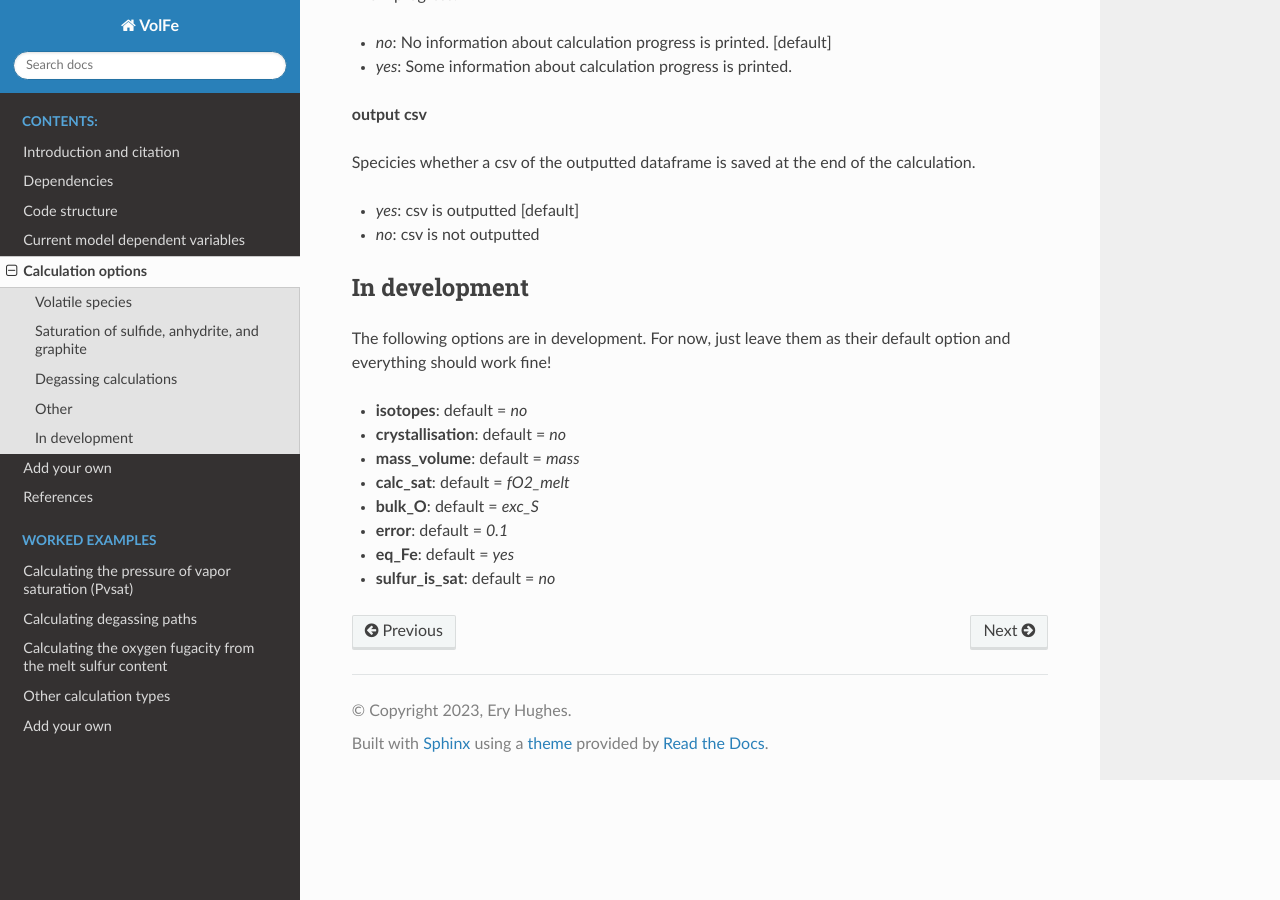
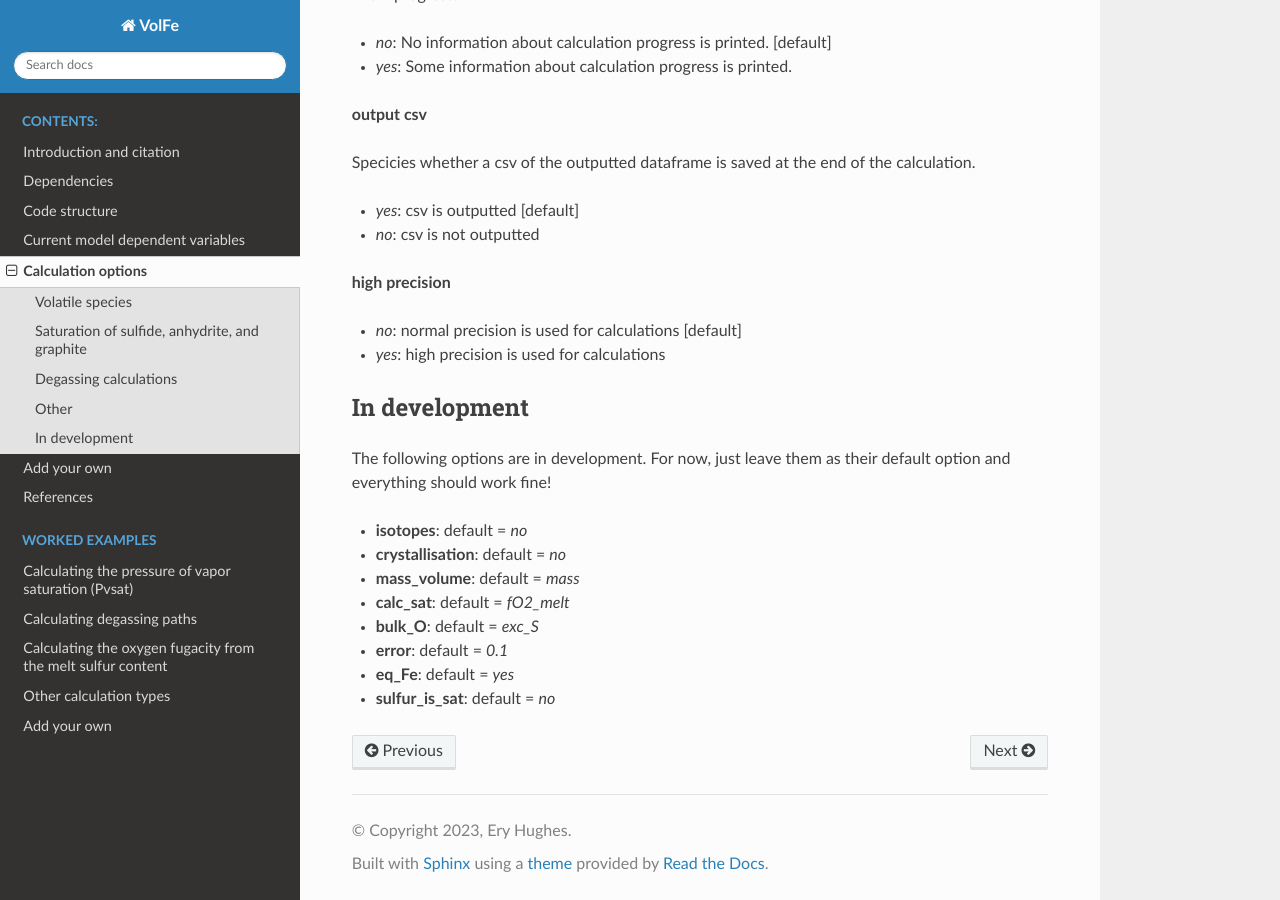
Before and after one commit to eryhughes/VolFe, a Sphinx documentation site: the page built from docs/options.rst, in a window 1280 px wide and 900 px high, scrolled down 3713 px. Built offline with Sphinx 7.4.7 and the Read the Docs theme 2.0.0, drawn with Linux system fonts in a browser that asks for light colours.

Commit message:
added high precision option

```diff
--- a/docs/options.rst
+++ b/docs/options.rst
@@ -180,6 +180,13 @@ Specicies whether a csv of the outputted dataframe is saved at the end of the ca
 - *no*: csv is not outputted
 
 
+**high precision**
+
+- *no*: normal precision is used for calculations [default]
+
+- *yes*: high precision is used for calculations
+
+
 
 In development
 ----
```
